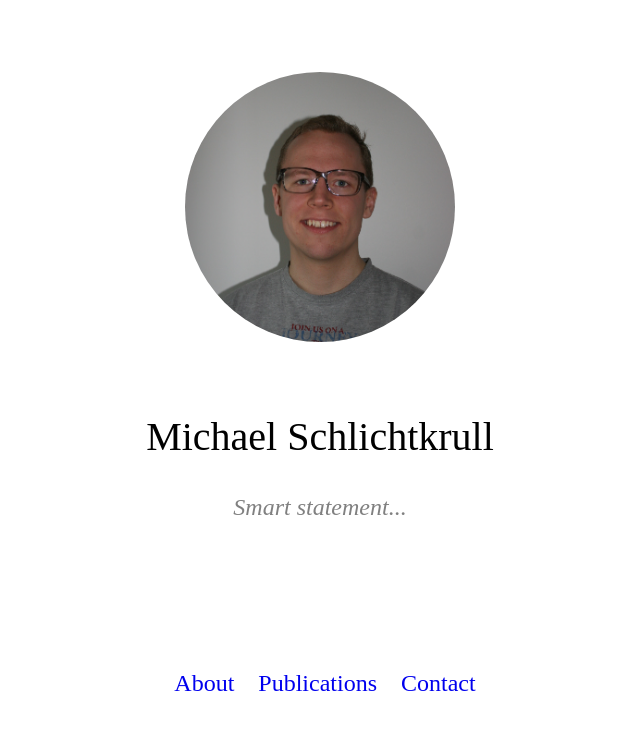
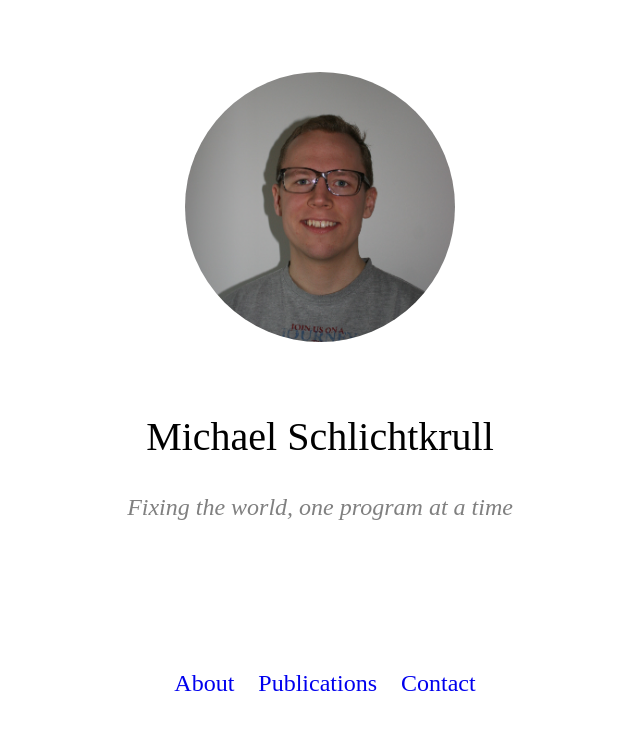
Before and after one commit to MichSchli/MichSchli.github.io, a Jekyll site: the page built from _pages/index.html, in a window 1280 px wide and 900 px high. Shown: the top 730 px of the window, without its empty margins (320-960 px from the left). Built offline with Jekyll 4.4.1, drawn with Linux system fonts in a browser that asks for light colours; nearby versions of some CDN libraries.

Commit message:
Added tacky tagline

```diff
--- a/_pages/index.html
+++ b/_pages/index.html
@@ -11,7 +11,7 @@ lang: en
 
 	<div class=michael-hero-tagline-box>
    		<h1>Michael Schlichtkrull</h1>
-   		<h2>Smart statement...</h2>
+   		<h2>Fixing the world, one program at a time</h2>
 	</div>
 
 	<nav id=hero-navbar class=michael-hero-navbar>
```
